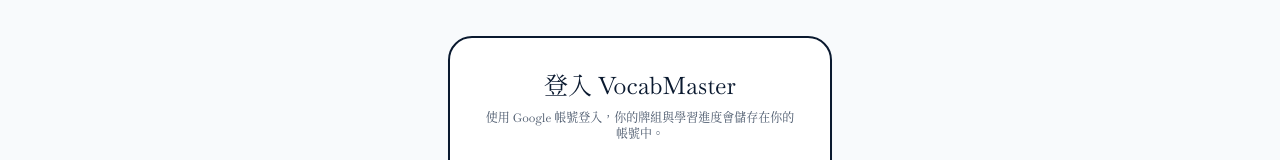
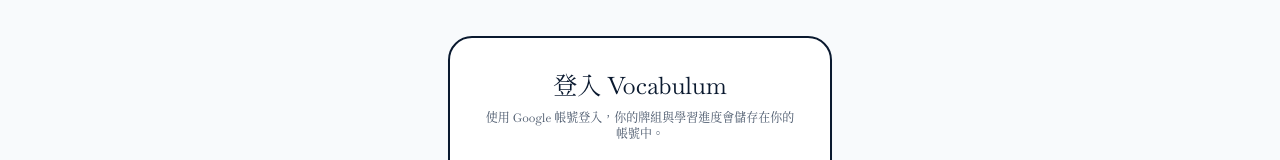
Before and after one commit to dhang0317/vocabmaster, a Next.js app: page /login in a window 1280 px wide. Shown: the part 172-332 px from the top of the page. Built offline with nearby package versions, Linux system fonts and the light colour scheme; no server answers.

Commit message:
Rename site to Vocabulum on login page

```diff
--- a/src/app/login/page.tsx
+++ b/src/app/login/page.tsx
@@ -23,7 +23,7 @@ function LoginContent() {
     <div className="min-h-[60vh] flex items-center justify-center">
       <div className="w-full max-w-sm rounded-3xl bg-white border-2 border-[#0a192f] p-8 space-y-6 shadow-sm text-center">
         <div className="space-y-2">
-          <h1 className="text-2xl font-black text-[#0a192f]">登入 VocabMaster</h1>
+          <h1 className="text-2xl font-black text-[#0a192f]">登入 Vocabulum</h1>
           <p className="text-xs text-slate-600">使用 Google 帳號登入，你的牌組與學習進度會儲存在你的帳號中。</p>
         </div>
 
```
